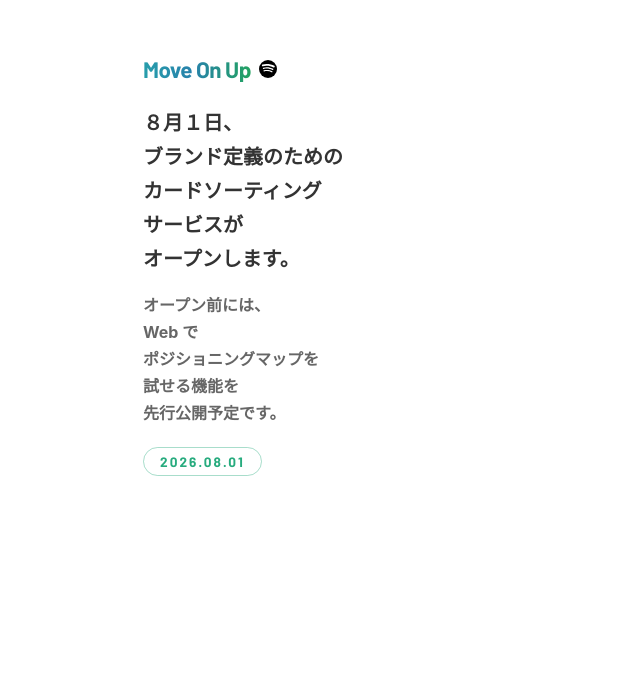
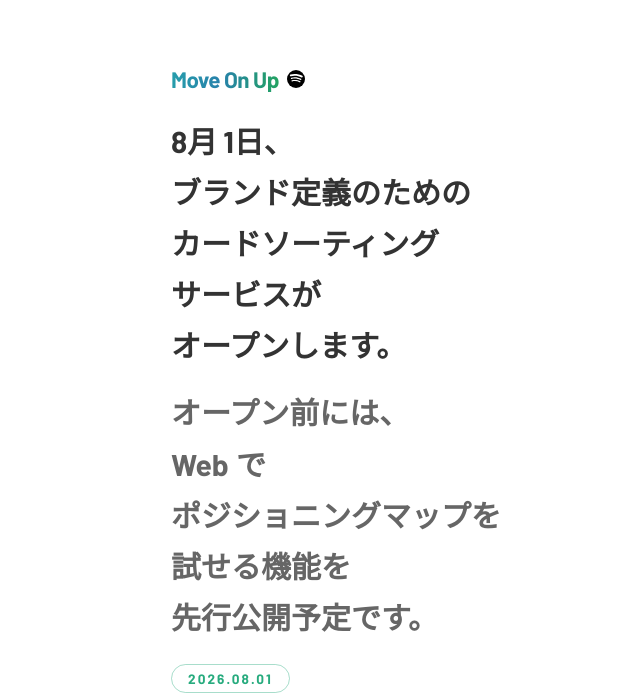
Before and after one commit to oishihajime/teaser-page, a plain HTML site: page index.html in a window 1280 px wide. Shown: the part 134-827 px from the top of the page, without its empty margins (302-942 px from the left). Before the commit the page ends 800 px from the top, so only its background shows below. Drawn offline with Linux system fonts and the light colour scheme.

Commit message:
Add files via upload

```diff
--- a/index.html
+++ b/index.html
@@ -18,14 +18,16 @@
     color: #333;
     min-height: 100vh;
     display: flex;
-    align-items: center;
+    align-items: flex-start;
     justify-content: center;
-    padding: 24px 16px;
+    padding-top: 200px;
+    padding-left: 28px;
+    padding-right: 28px;
     opacity: 0;
     animation: fadeIn 1.2s ease forwards;
   }
   .container {
-    max-width: 390px;
+    max-width: 334px;
     width: 100%;
     text-align: left;
     display: flex;
@@ -61,14 +63,17 @@
   .spotify-link:hover { opacity: 0.7; }
   .sp-icon { width: 18px; height: 18px; }
   .announce {
-    font-size: 1.25rem;
+    font-size: 30px;
     font-weight: 700;
     line-height: 1.7;
     color: #333;
     margin-bottom: 1rem;
   }
+  .latin {
+    font-family: "DIN Alternate", "DIN Condensed", "Barlow", sans-serif;
+  }
   .subtext {
-    font-size: 1rem;
+    font-size: 30px;
     font-weight: 700;
     line-height: 1.7;
     color: #666;
@@ -103,8 +108,8 @@
         </svg>
       </a>
     </div>
-    <p class="announce">８月１日、<br>ブランド定義のための<br>カードソーティング<br>サービスが<br>オープンします。</p>
-    <p class="subtext">オープン前には、<br>Web で<br>ポジショニングマップを<br>試せる機能を<br>先行公開予定です。</p>
+    <p class="announce"><span class="latin">8</span>月<span class="latin">&thinsp;1</span>日、<br>ブランド定義のための<br>カードソーティング<br>サービスが<br>オープンします。</p>
+    <p class="subtext">オープン前には、<br><span class="latin">Web</span> で<br>ポジショニングマップを<br>試せる機能を<br>先行公開予定です。</p>
     <span class="date-badge">2026.08.01</span>
   </div>
   <script>
```
